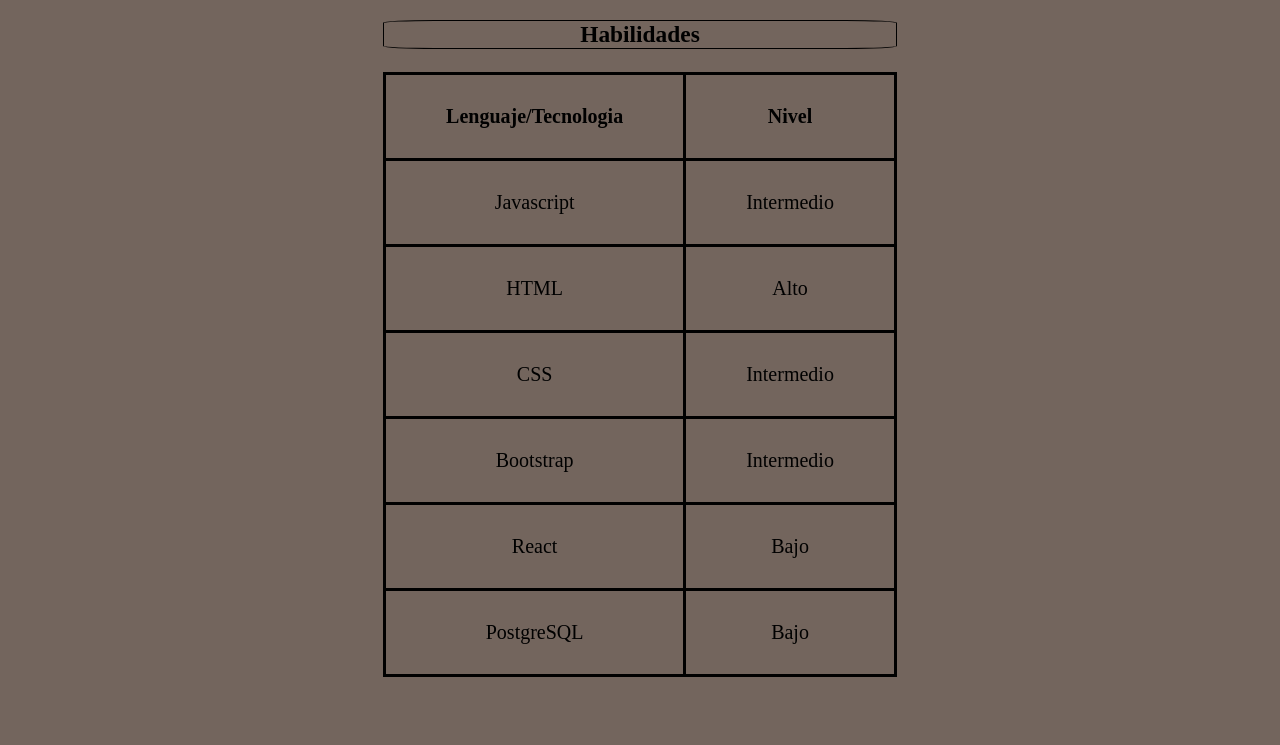
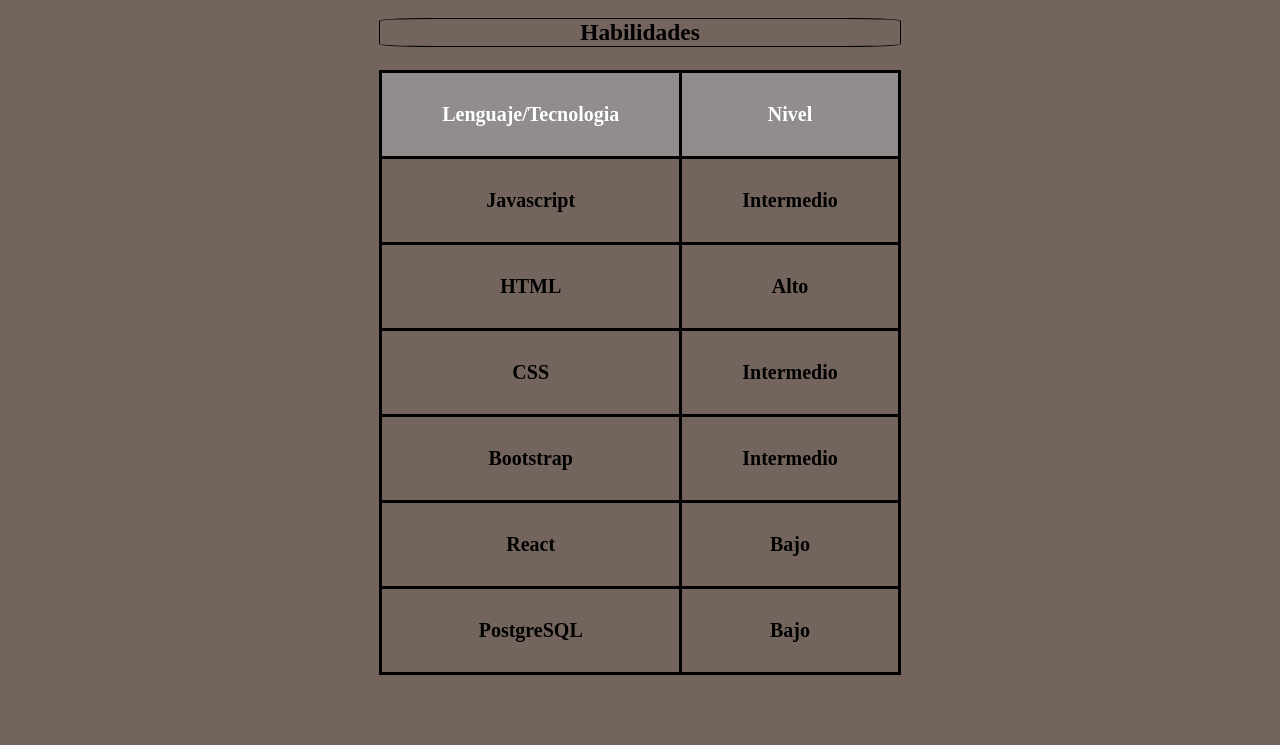
Before and after one commit to gonz1xz/trabajopractico1.github.io, a plain HTML site: page index.html in a window 1280 px wide. Shown: the part 1255-2000 px from the top of the page. Drawn offline with Linux system fonts and the light colour scheme.

Commit message:
Add files via upload

```diff
--- a/estilos.css
+++ b/estilos.css
@@ -23,6 +23,16 @@
 
 .encabezado{
     background-color: #d9ae79;
+    align-items: center;
+    text-align: center;
+}
+
+.encabezado h1{
+    font-size: 65px;
+}
+
+.encabezado h2{
+    font-size: 40px;
 }
 
 
@@ -141,6 +151,6 @@
 }
 
 .filaprincipal{
-    background-color: rgb(163, 163, 163);
+    background-color: rgb(145, 141, 141);
     color: white;
 }
--- a/index.html
+++ b/index.html
@@ -10,17 +10,9 @@
 <body>
 
     <header class="encabezado">
-        <div id="nom">
-            <h1>Gonzalo Castellino</h1>
-        </div>
-
-        <div id="foto">
-            <img src="ImagenCV.jpg" id="img" alt="foto del cv">
-        </div>
-
-        <div id="lic">
-            <h2>Licenciado en Informática</h2>
-        </div>
+        <h1>Gonzalo Castellino</h1>
+        <img src="ImagenCV.jpg" id="img" alt="foto del cv">
+        <h2>Licenciado en Informática</h2>
     </header>
 
     <div id="descripcion">
@@ -111,34 +103,34 @@
 
             <table>
                 <tr>
-                    <th>Lenguaje/Tecnologia</th>
-                    <th>Nivel</th>
+                    <th class="filaprincipal">Lenguaje/Tecnologia</th>
+                    <th class="filaprincipal">Nivel</th>
                 </tr>
 
                 <tr>
-                    <td>Javascript</td>
-                    <td class="nivel2">Intermedio</td>
+                    <th>Javascript</th>
+                    <th class="nivel2">Intermedio</th>
                 </tr>
                 <tr>
-                    <td>HTML</td>
-                    <td class="nivel3">Alto</td>
+                    <th>HTML</th>
+                    <th class="nivel3">Alto</th>
                 </tr>
                 <tr>
-                    <td>CSS</td>
-                    <td class="nivel2">Intermedio</td>
+                    <th>CSS</th>
+                    <th class="nivel2">Intermedio</th>
 
                 </tr>
                 <tr>
-                    <td>Bootstrap</td>
-                    <td class="nivel2">Intermedio</td>
+                    <th>Bootstrap</th>
+                    <th class="nivel2">Intermedio</th>
                 </tr>
                 <tr>
-                    <td>React</td>
-                    <td class="nivel1">Bajo</td>
+                    <th>React</th>
+                    <th class="nivel1">Bajo</th>
                 </tr>
                 <tr>
-                    <td>PostgreSQL</td>
-                    <td class="nivel1">Bajo</td>
+                    <th>PostgreSQL</th>
+                    <th class="nivel1">Bajo</th>
                 </tr>
             </table>
 
```
